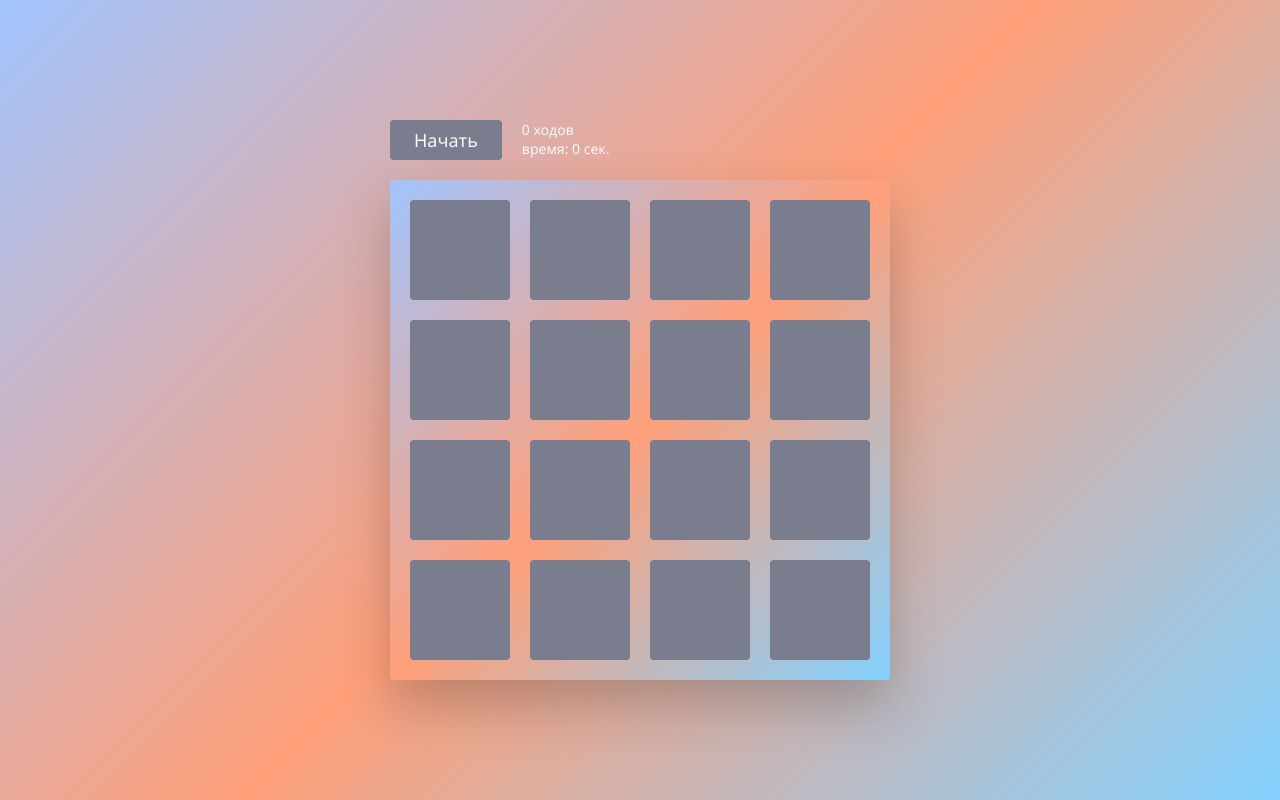
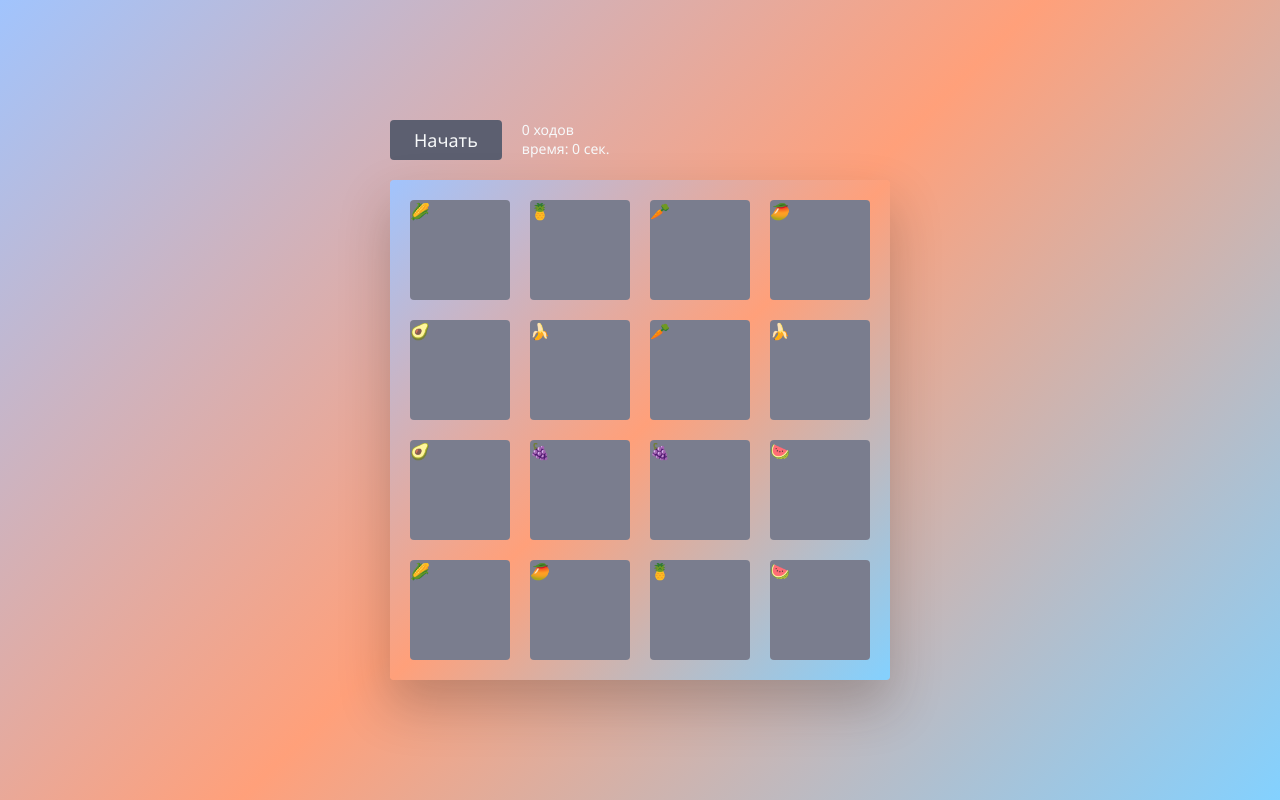
Before and after one commit to iliafilimonov1/memory-game, a website built with Vite: page index.html in a window 1280 px wide. In both pictures the pointer is over the button "Начать". Built offline with nearby package versions, Linux system fonts and the light colour scheme.

Commit message:
[MEMORY-GAME]-001. Правка стилей для front/back карточек.

```diff
--- a/src/css/style.css
+++ b/src/css/style.css
@@ -25,6 +25,10 @@ button {
   cursor: pointer;
   font-family: "Segoe UI", Tahoma, Geneva, Verdana, sans-serif;
   font-size: 18px;
+}
+
+button:hover {
+  background: #5c5f70;
 }
 
 .disabled {
@@ -87,7 +91,11 @@ button {
   backface-visibility: hidden;
 }
 
-.card-back {
+.card-back:hover {
+  background: #5c5f70;
+}
+
+.card-front {
   transform: rotateY(180deg) rotateZ(50deg);
   font-size: 28px;
   user-select: none;
@@ -96,11 +104,11 @@ button {
   background: #f7f9fa;
 }
 
-.card.flipped .card-front {
+.card.flipped .card-back {
   transform: rotateY(180deg) rotateZ(50deg);
 }
 
-.card.flipped .card-back {
+.card.flipped .card-front {
   transform: rotateY(0) rotateZ(0);
 }
 
```
